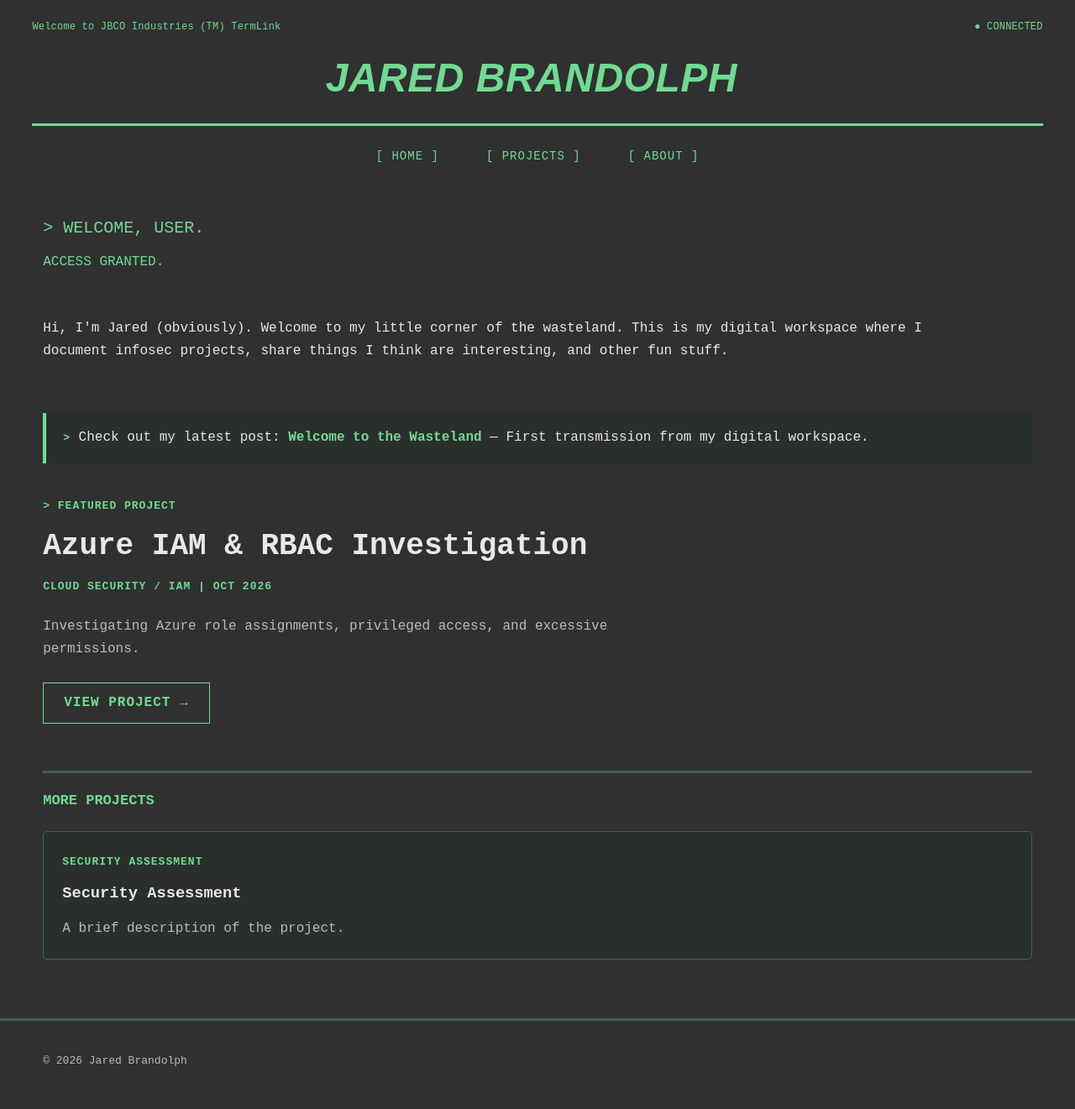
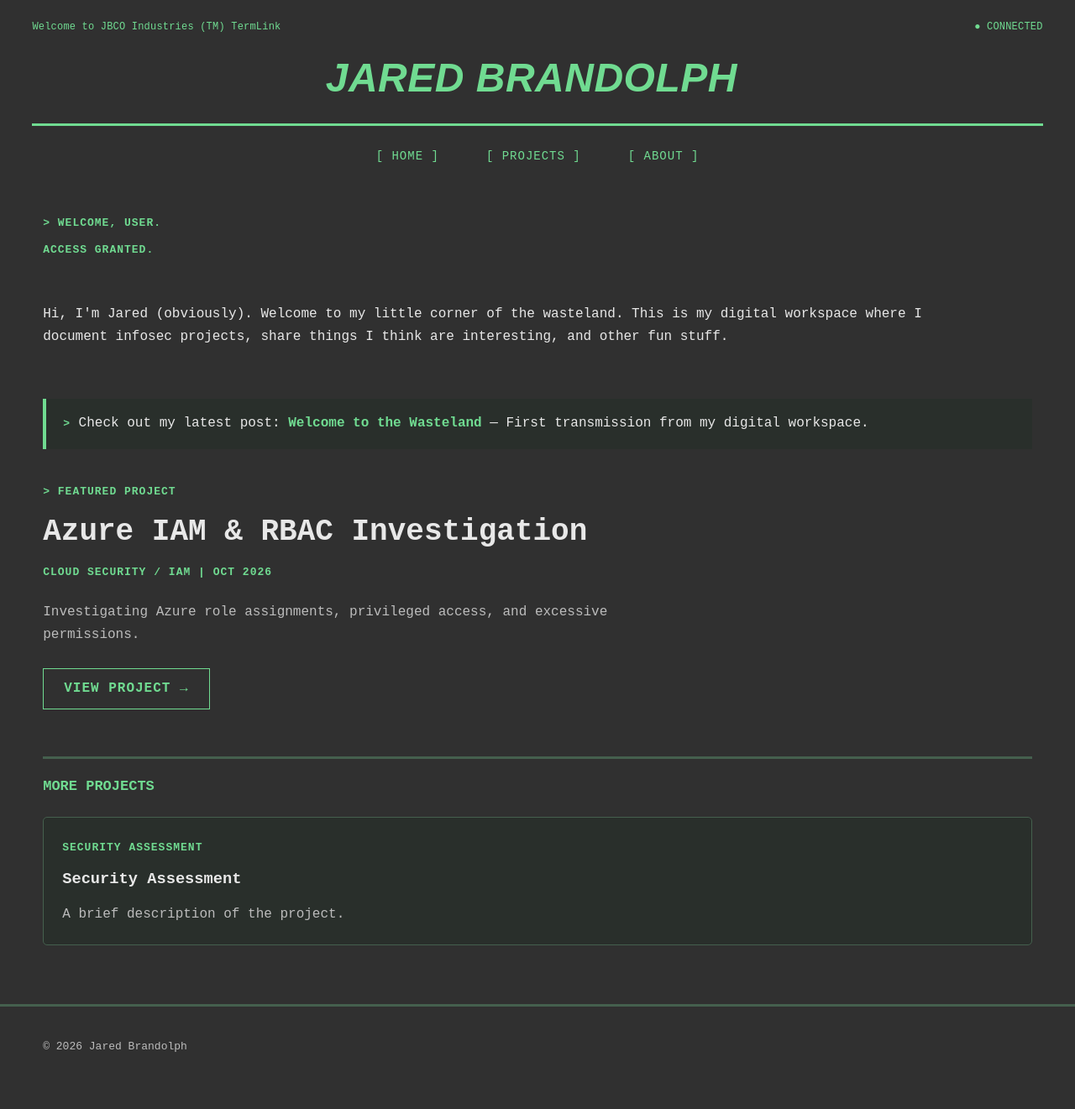
Before and after one commit to brandolphj/brandolphj.github.io, a Jekyll site: the page built from index.html, in a window 1280 px wide. Shown: the whole page at 84% size. Built offline with Jekyll 4.4.1, drawn with Linux system fonts in a browser that asks for light colours; some web fonts are replaced.

Commit message:
Update HTML structure and styles in index.html

```diff
--- a/index.html
+++ b/index.html
@@ -6,14 +6,16 @@ title: Home
 {% assign featured = site.projects | where: "featured", true | first %}
 {% assign latest_post = site.posts | first %}
 
-<div style="margin-bottom: 28px; font-family: 'Courier New', monospace; color: #70db91;">
-  <div style="font-size: 20px; margin-bottom: 10px;">
+
+<div style="margin-bottom: 28px;">
+  <div class="category" style="margin-bottom: 10px;">
     &gt; WELCOME, USER.
   </div>
-  <div style="font-size: 16px;">
+  <div class="category">
     ACCESS GRANTED.
   </div>
 </div>
+
 
 <section class="hero">
   <p>
```
